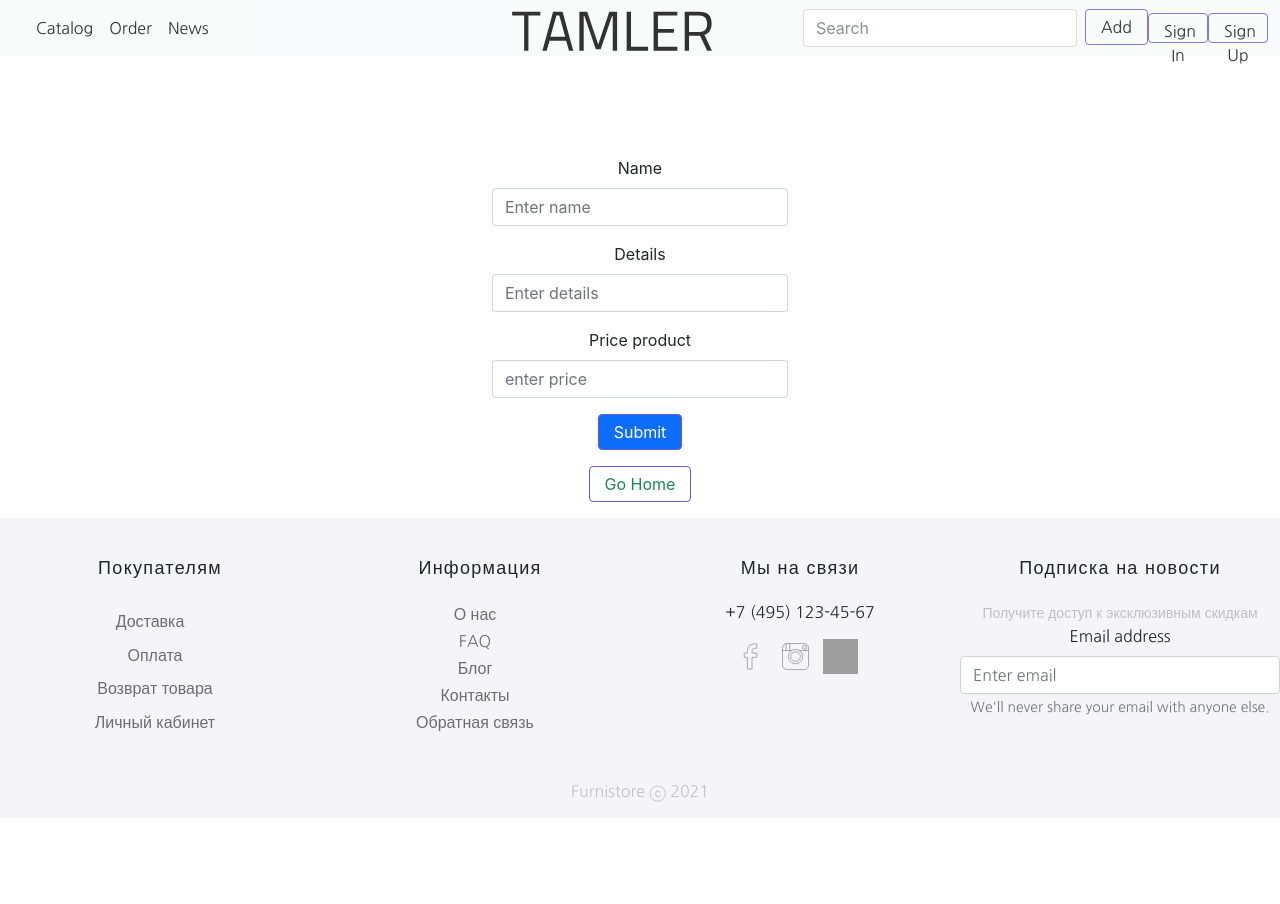
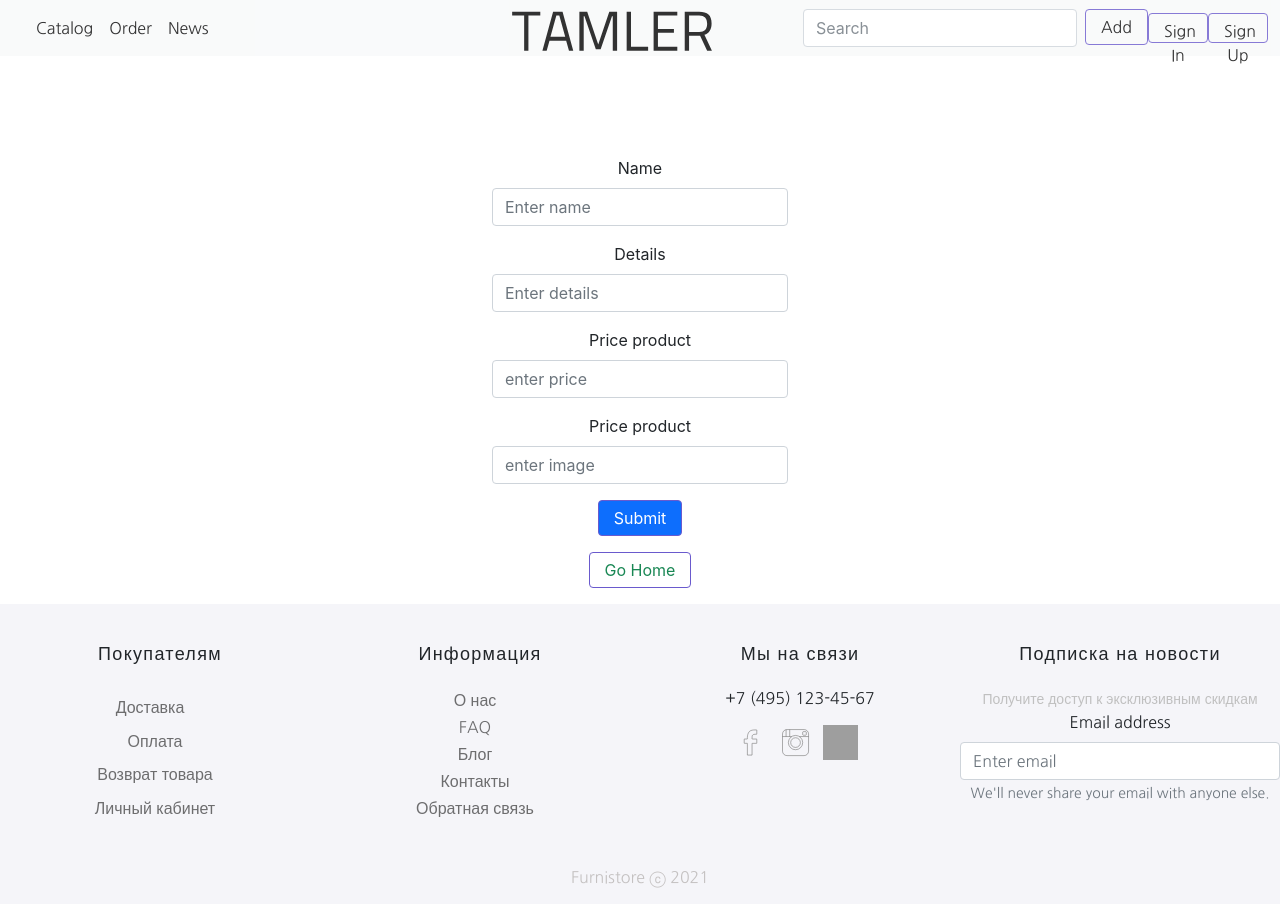
Before and after one commit to AbdullaevN/shop, a React (Create React App) app: page /create in a window 1280 px wide. Before the commit the page ends 818 px from the top, so only its background shows below. Built offline with nearby package versions, Linux system fonts and the light colour scheme; grey boxes are pictures that could not be loaded; a web font is replaced by a local one.

Commit message:
cartPage

```diff
--- a/db.json
+++ b/db.json
@@ -26,7 +26,7 @@
     }
   ],
   "products": [
-   {
+    {
       "name": "Elsa Moon Necklace",
       "price": "$20.14 USD",
       "details": "Materials: Gold Plated Brass, cubic zirconia, hypoallergenic",
@@ -73,7 +73,37 @@
       "price": "$24.50 USD",
       "details": "Materials: 14k gold plated sterling silver, cubic zirconia . Measurements: 15\"/380mm in length",
       "id": 8
+    },
+    {
+      "name": "Gold Garnet Anklet",
+      "price": "$25 USD",
+      "details": "Material: Gold steel. Sizes options: Small: 8-10\" Medium: 9-11\" Large: 10-12\"",
+      "id": 9
+    },
+    {
+      "name": "Gold Garnet Anklet",
+      "price": "$25 USD",
+      "details": "Sizes options: Small: 8-10\" Medium: 9-11\" Large: 10-12\" Material: Gold steel",
+      "id": 10
+    },
+    {
+      "name": "Gold Garnet Anklet",
+      "price": "$25 USD",
+      "details": "Materials: Gold Plated Brass, cubic zirconia, hypoallergenic",
+      "id": 11
+    },
+    {
+      "name": "qwerty",
+      "price": "200",
+      "details": "123456",
+      "id": 12
+    },
+    {
+      "name": "nurlan",
+      "price": "550",
+      "details": "5454dg",
+      "image": "https://cdn.pixabay.com/photo/2021/11/05/12/27/woman-6771288__340.jpg",
+      "id": 13
     }
-
   ]
 }
--- a/src/Routes.js
+++ b/src/Routes.js
@@ -14,6 +14,7 @@ import Footer from "./components/Footer/Footer";
 import AdminPage from "./Pages/AdminPage";
 import AdminContextProvider from "./contexts/AdminContex";
 import NewsPage from "./Pages/NewsPage/NewsPage";
+import CartPage from "./Pages/CartPage";
 
 const Routes = () => {
   return (
@@ -33,6 +34,7 @@ const Routes = () => {
             <Route exact path="/order" component={OrderPage} />
             <Route exact path="/news" component={NewsPage} />
             <Route exact path="/created" component={CatalogPage} />
+            {/* <Route path="/cart" component={CartPage} /> */}
           </Switch>
           <Footer />
         </BrowserRouter>
--- a/src/components/AddedCard/AddedCard.js
+++ b/src/components/AddedCard/AddedCard.js
@@ -16,6 +16,7 @@ const AddedCard = () => {
 
   //
   //TEST
+  console.log();
   return (
     <Fragment>
       <div className="container card-div ">
@@ -23,13 +24,15 @@ const AddedCard = () => {
           <Card className="card" key={item.id}>
 
             <Card.Body>
+              <img style={{ width: '200px', height: '300px' }} src={item.image} />
+
               <Card.Title>Jewelry</Card.Title>
             </Card.Body>
             <ListGroup className="list-group-flush  ">
               <ListGroupItem className="inp">{item.name}</ListGroupItem>
               <ListGroupItem className="inp">{item.price}</ListGroupItem>
 
-              <ListGroupItem className="inp" style={{ height: "250px" }} >{item.details}</ListGroupItem>
+              <ListGroupItem className="inp" style={{ height: "250px" }} color="red">{item.details}</ListGroupItem>
             </ListGroup>
             <Card.Body>
               <Link to={`/edit/${item.id}`}>
--- a/src/components/CreateCard/CreateCard.js
+++ b/src/components/CreateCard/CreateCard.js
@@ -23,6 +23,7 @@ const CreateCard = () => {
     name: yup.string().min(2).max(30).required("Required"),
     price: yup.string().min(2).max(30).required("Required"),
     details: yup.string().min(4).max(1000).required("Required"),
+    image: yup.string().required('required')
 
   });
   return (
@@ -39,6 +40,7 @@ const CreateCard = () => {
             price: "",
 
             details: "",
+            image: ''
 
           }}
         >
@@ -83,6 +85,19 @@ const CreateCard = () => {
                 />
               </Form.Group>
 
+              <Form.Group className="mb-3" controlId="formBasicPassword">
+                <Form.Label>Price product</Form.Label>
+                <Form.Control
+                  name="image"
+                  onChange={handleChange}
+                  type="text"
+                  placeholder="enter image"
+                  isValid={!errors.image && touched.image}
+                  isInvalid={!!errors.image}
+                  value={values.image}
+                />
+              </Form.Group>
+
 
 
               <Button variant="primary" type="submit">
--- a/src/components/Navbar/NavbarComp.jsx
+++ b/src/components/Navbar/NavbarComp.jsx
@@ -110,6 +110,7 @@ const HomePage = () => {
                   Order
                 </Link>
               </Nav.Link>
+
               {/* <NavDropdown title="Link" id="navbarScrollingDropdown">
                 <NavDropdown.Item className="for-font" href="#action3">
                   Action
--- a/src/components/Pagination/Pagination.jsx
+++ b/src/components/Pagination/Pagination.jsx
@@ -17,7 +17,7 @@ const Pagination = () => {
             <li key={item}>
               <button
                 style={{
-                  background: item === currentPage ? "red" : "blue",
+                  background: item === currentPage ? "lightgrey" : "grey",
                 }}
                 onClick={() => handlePage(item)}
               >
--- a/src/index.css
+++ b/src/index.css
@@ -1,17 +1,13 @@
 @import url("https://cdn.jsdelivr.net/npm/bootstrap-icons@1.7.0/font/bootstrap-icons.css");
-
 body {
   margin: 0;
-  font-family: -apple-system, BlinkMacSystemFont, "Segoe UI", "Roboto", "Oxygen",
-    "Ubuntu", "Cantarell", "Fira Sans", "Droid Sans", "Helvetica Neue",
-    sans-serif;
+  font-family: -apple-system, BlinkMacSystemFont, "Segoe UI", "Roboto", "Oxygen", "Ubuntu", "Cantarell", "Fira Sans", "Droid Sans", "Helvetica Neue", sans-serif;
   -webkit-font-smoothing: antialiased;
   -moz-osx-font-smoothing: grayscale;
 }
 
 code {
-  font-family: source-code-pro, Menlo, Monaco, Consolas, "Courier New",
-    monospace;
+  font-family: source-code-pro, Menlo, Monaco, Consolas, "Courier New", monospace;
 }
 
 .signup {
@@ -26,6 +22,17 @@ code {
 .signup {
   margin-top: 100px;
 }
+
 .empty {
   height: 300px;
 }
+
+.pagination {
+  display: flex;
+  justify-content: center;
+}
+
+.pagination ul {
+  display: flex;
+  list-style-type: none;
+}
```
Also changed, not shown: src/Pages/CartPage.jsx (added, +81 -0 lines), 1 other file (tests, documents, lock files or other folders).
